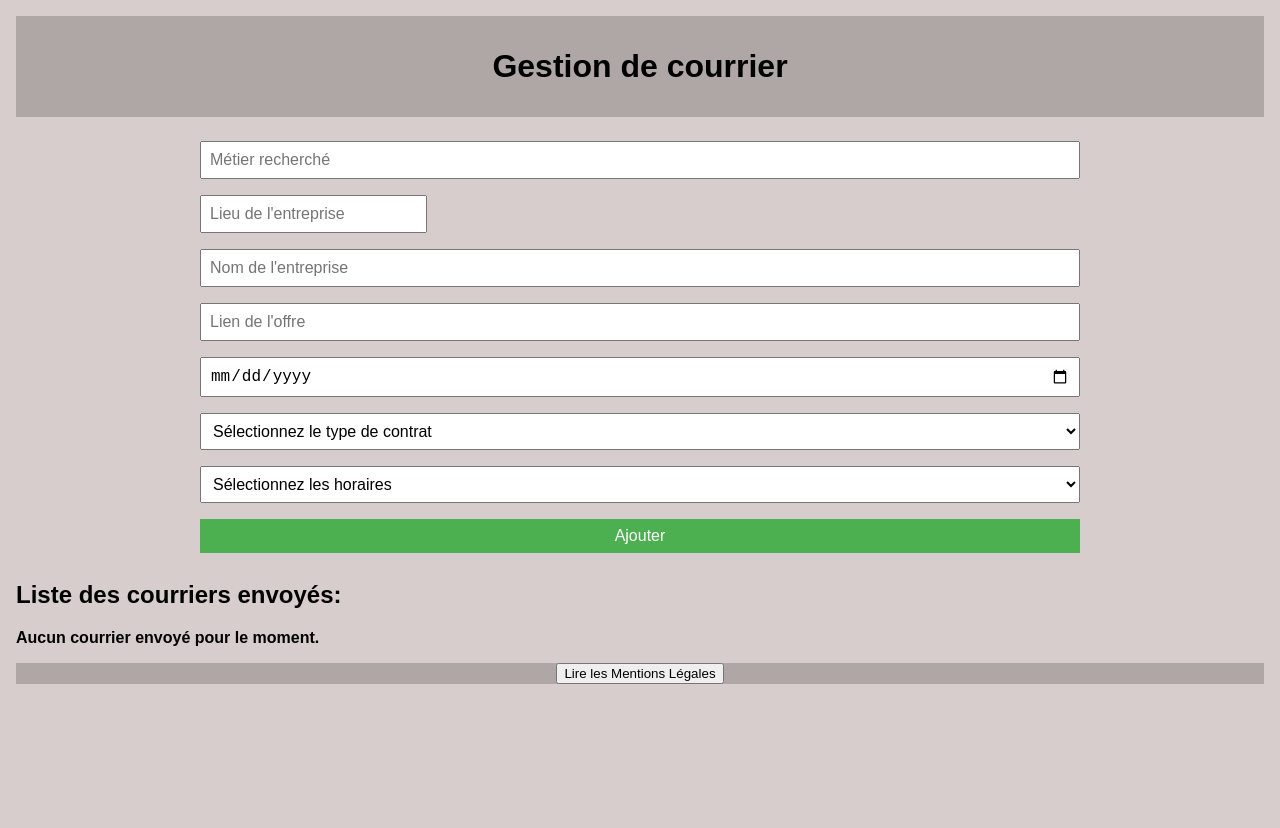
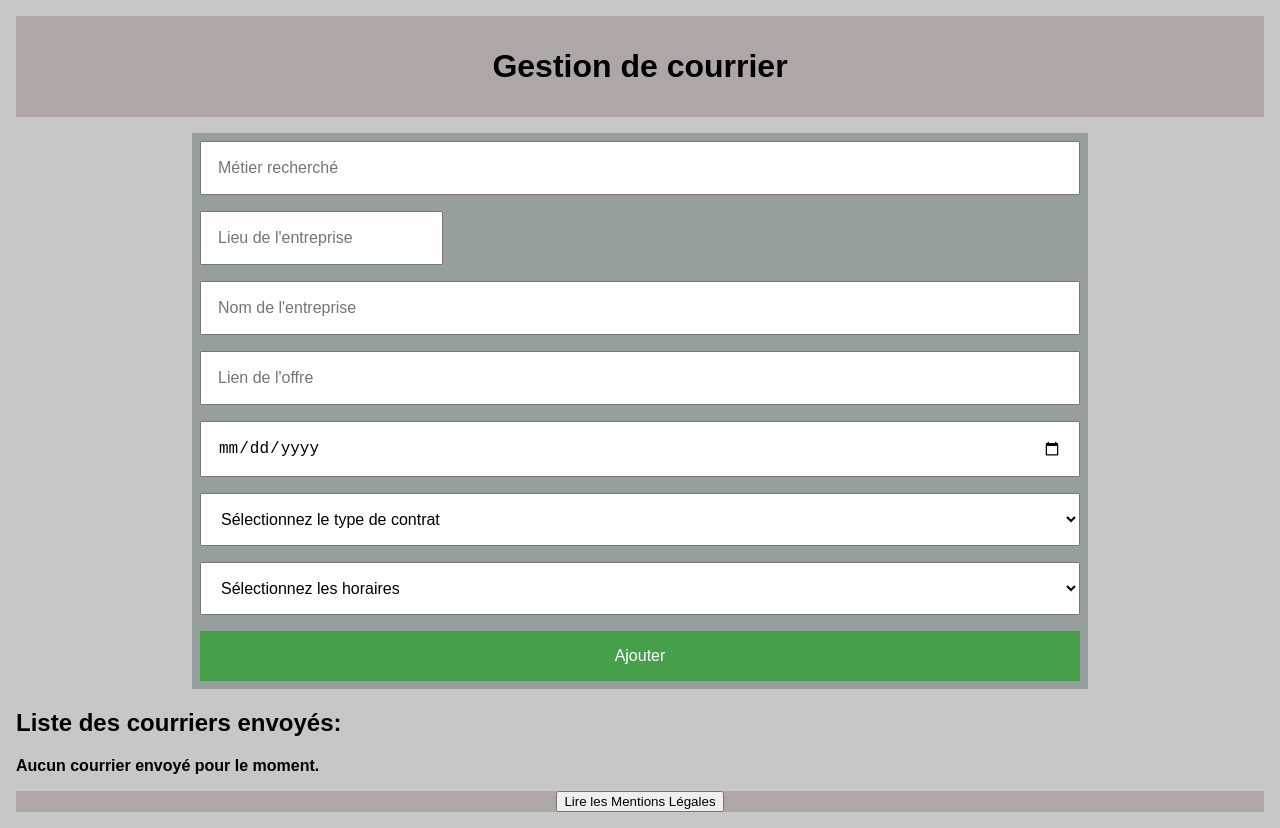
Before and after one commit to Chrstn67/Mail-Search-Job-Manager, a React (Create React App) app: page / in a window 1280 px wide. Before the commit the page ends 800 px from the top, so only its background shows below. Built offline with nearby package versions, Linux system fonts and the light colour scheme.

Commit message:
retouches SCSS

```diff
--- a/src/App/App.scss
+++ b/src/App/App.scss
@@ -2,7 +2,7 @@ body {
   margin: 1em;
   padding: 0;
   font-family: Arial, sans-serif;
-  background-color: #d8cdcd;
+  background-color: #c7c7c7;
 }
 
 .container {
--- a/src/Components/MailForm/MailForm.scss
+++ b/src/Components/MailForm/MailForm.scss
@@ -2,23 +2,24 @@ form {
   display: flex;
   flex-direction: column;
   flex-wrap: wrap;
+  background-color: #5d6e6e75;
 
   input,
   select,
   button {
     margin: 0.5em;
-    padding: 0.5rem;
+    padding: 1rem;
     font-size: 1rem;
   }
 
   button[type="submit"] {
-    background-color: #4caf50;
-    color: white;
+    background-color: #45a049;
+    color: #ffffff;
     border: none;
     cursor: pointer;
 
     &:hover {
-      background-color: #45a049;
+      background-color: #40ec57;
     }
   }
 
--- a/src/Components/MailList/MailList.scss
+++ b/src/Components/MailList/MailList.scss
@@ -1,6 +1,6 @@
 .list-container {
   max-width: 100%;
-  overflow-x: scroll;
+  overflow-x: auto;
 
   table {
     background-color: #fff;
@@ -69,10 +69,15 @@
     button {
       width: 7em;
       background-color: #bedfe0;
+      transition: background-color 0.3s;
+
+      &:hover {
+        background-color: #a2d8db;
+      }
     }
   }
 
-  @media (max-width: 320px) {
+  @media (max-width: 768px) {
     table {
       th,
       td {
```
